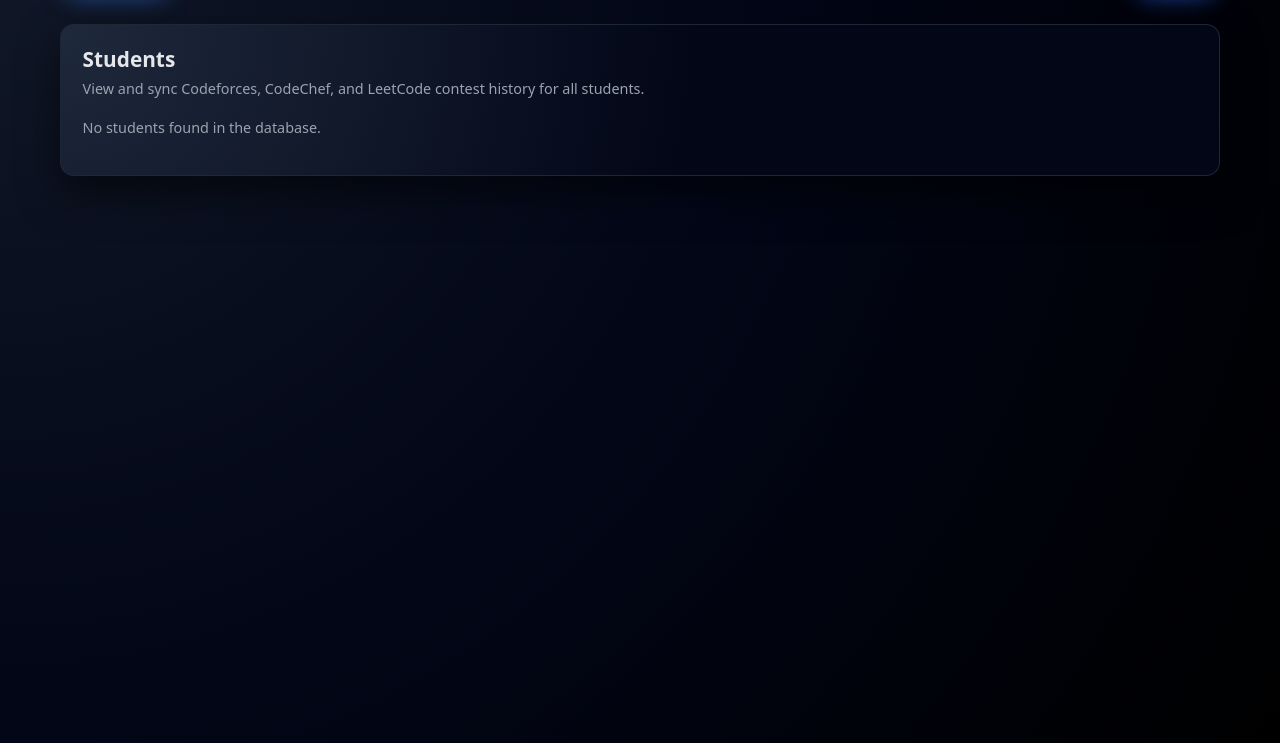
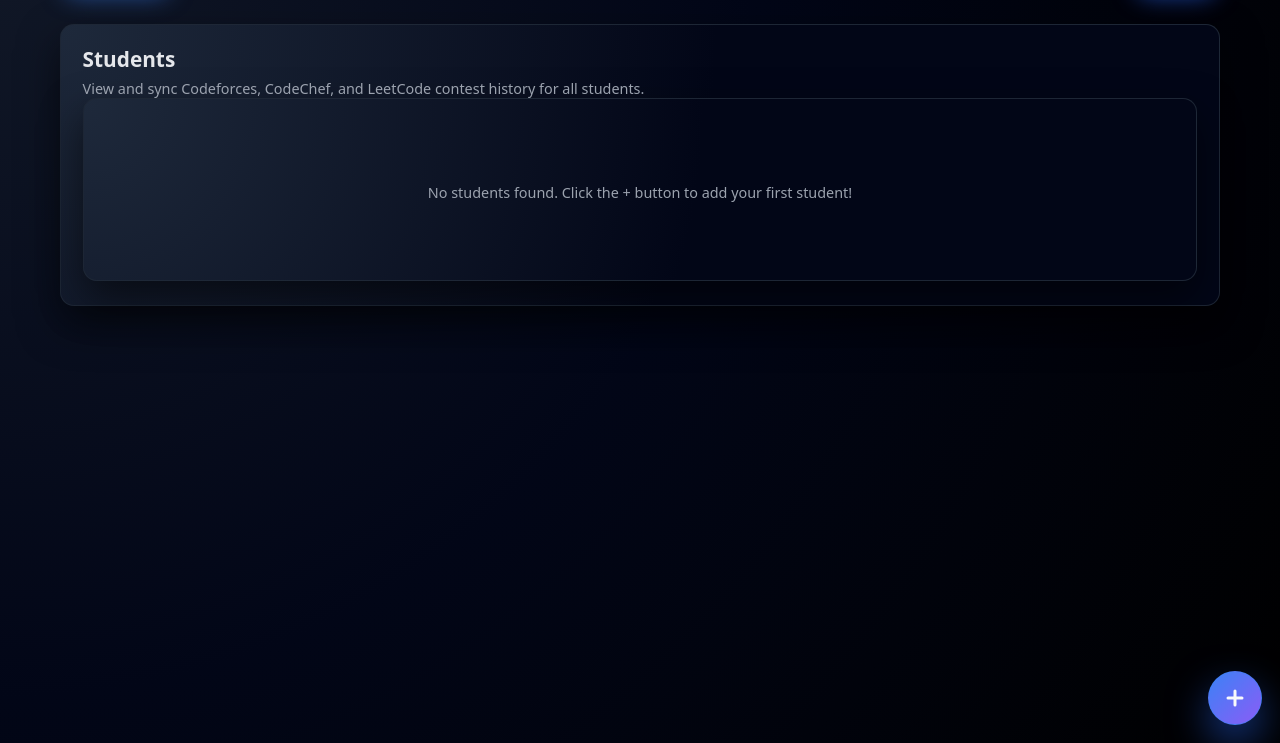
Before and after one commit to pranavperiyasamy41/StatSnap, a FastAPI app: template templates/index.html in a window 1280 px wide. Shown: the part 57-800 px from the top of the page. Run offline with FastAPI, Linux system fonts and the light colour scheme; the template is opened without the code that fills it, so the values that code supplies are empty.

Commit message:
feat: restore 'Add Student' floating action button and modal

```diff
--- a/templates/index.html
+++ b/templates/index.html
@@ -47,7 +47,7 @@
               </div>
             </div>
             <footer class="card-footer">
-              <a href="{{ url_for('student_dashboard', student_id=s.id) }}" class="btn btn-primary btn-full">
+              <a href="/student/{{ s.id }}" class="btn btn-primary btn-full">
                 View Performance
               </a>
             </footer>
@@ -55,7 +55,70 @@
         {% endfor %}
       </div>
       {% else %}
-        <p class="empty-state">No students found in the database.</p>
+        <div class="panel" style="text-align: center; padding: 4rem 2rem;">
+            <p class="empty-state">No students found. Click the + button to add your first student!</p>
+        </div>
       {% endif %}
     </section>
+
+    <!-- Floating Action Button -->
+    <button class="fab" id="openModal">
+        <svg xmlns="http://www.w3.org/2000/svg" width="24" height="24" viewBox="0 0 24 24" fill="none" stroke="currentColor" stroke-width="3" stroke-linecap="round" stroke-linejoin="round"><line x1="12" y1="5" x2="12" y2="19"></line><line x1="5" y1="12" x2="19" y2="12"></line></svg>
+    </button>
+
+    <!-- Add Student Modal -->
+    <div class="modal-overlay" id="modalOverlay">
+        <div class="modal">
+            <div class="modal-header">
+                <h3 class="modal-title">Add New Student</h3>
+                <button class="modal-close" id="closeModal">&times;</button>
+            </div>
+            <div class="modal-body">
+                <form action="/student/add" method="post" class="form-vertical">
+                    <label class="form-label">
+                        Student Name
+                        <input type="text" name="name" class="input" placeholder="Enter student name" required>
+                    </label>
+                    <div style="display: grid; grid-template-columns: 1fr 1fr; gap: 1rem;">
+                        <label class="form-label">
+                            Codeforces Handle
+                            <input type="text" name="cf_handle" class="input" placeholder="cf_username">
+                        </label>
+                        <label class="form-label">
+                            CodeChef Handle
+                            <input type="text" name="cc_handle" class="input" placeholder="cc_username">
+                        </label>
+                    </div>
+                    <label class="form-label">
+                        LeetCode Handle
+                        <input type="text" name="lc_handle" class="input" placeholder="lc_username">
+                    </label>
+                    <div class="form-actions" style="margin-top: 1.5rem;">
+                        <button type="submit" class="btn btn-primary" style="padding: 0.6rem 2rem;">Add Student</button>
+                    </div>
+                </form>
+            </div>
+        </div>
+    </div>
+
+    <script>
+        const openModal = document.getElementById('openModal');
+        const closeModal = document.getElementById('closeModal');
+        const modalOverlay = document.getElementById('modalOverlay');
+
+        openModal.addEventListener('click', () => {
+            modalOverlay.classList.add('is-open');
+        });
+
+        closeModal.addEventListener('click', () => {
+            modalOverlay.classList.remove('is-open');
+        });
+
+        modalOverlay.addEventListener('click', (e) => {
+            if (e.target === modalOverlay) {
+                modalOverlay.classList.remove('is-open');
+            }
+        });
+    </script>
+    </section>
 {% endblock %}
```
